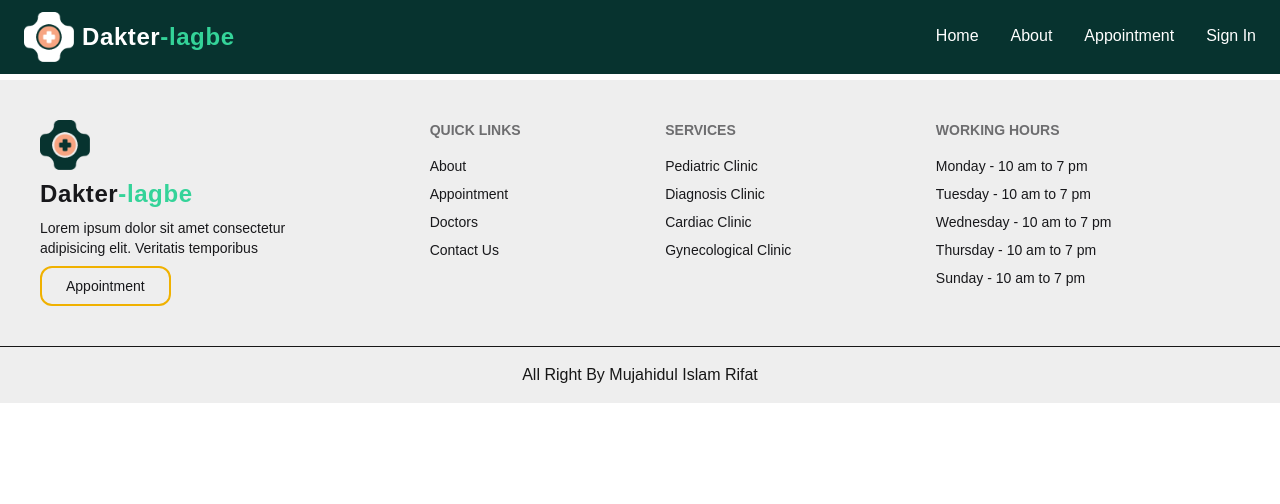
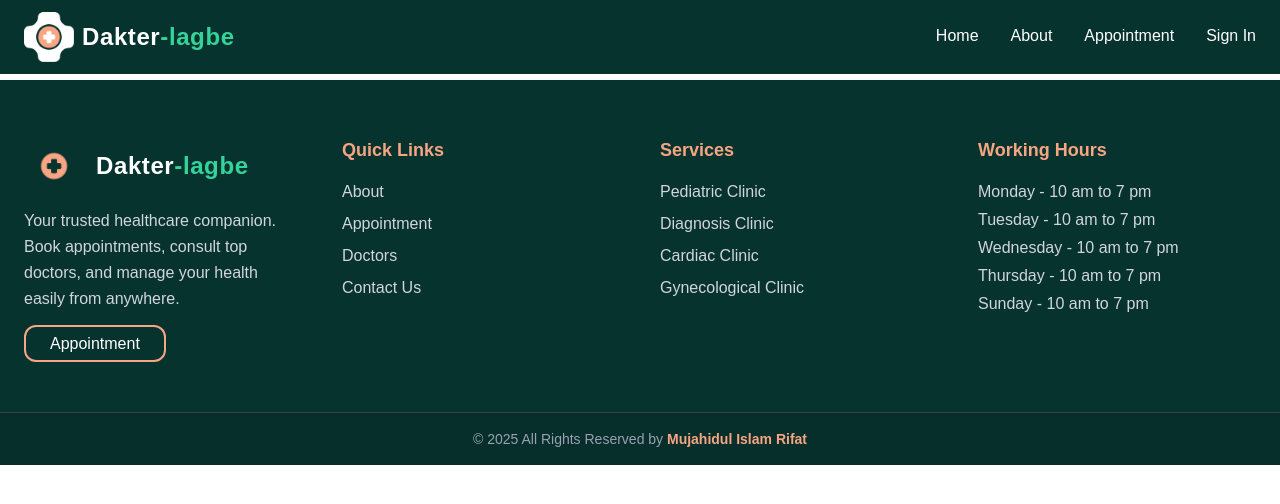
Before and after one commit to MujahidulIslam4541/Dakter-lagbe-client, a Next.js app: page /components/footer in a window 1280 px wide. Shown: the top 504 px of the page. Built offline with nearby package versions, Linux system fonts and the light colour scheme.

Commit message:
footer complete

```diff
--- a/app/components/footer/page.jsx
+++ b/app/components/footer/page.jsx
@@ -1,46 +1,77 @@
 import Image from "next/image";
 import React from "react";
 import navImage from "@/public/images/footer.png";
+import Link from "next/link";
 
 const Footer = () => {
   return (
-    <div>
-      <footer className="footer sm:footer-horizontal bg-base-300 mt-20 text-base-content p-10">
-        <aside>
-          <Image src={navImage} alt="Dakter-lagbe Logo" width={50} height={50} className="" />
-          <h1 className="text-2xl font-bold tracking-wide">
-            Dakter<span className="text-[#34D399]">-lagbe</span>
-          </h1>
-          <p>
-            Lorem ipsum dolor sit amet consectetur <br /> adipisicing elit. Veritatis temporibus{" "}
+    <footer className="bg-[#07332F] text-white mt-20">
+      {/* Main footer */}
+      <div className="max-w-7xl mx-auto grid grid-cols-1 md:grid-cols-4 gap-10 px-6 py-14 border-b border-gray-700">
+        {/* Brand Section */}
+        <div>
+          <div className="flex items-center gap-3 mb-3">
+            <Image
+              src={navImage}
+              alt="Dakter-lagbe Logo"
+              width={60}
+              height={50}
+              className="rounded-lg"
+            />
+            <h1 className="text-2xl font-bold tracking-wide">
+              Dakter<span className="text-[#34D399]">-lagbe</span>
+            </h1>
+          </div>
+          <p className="text-gray-300 leading-relaxed mb-5">
+            Your trusted healthcare companion. Book appointments, consult top
+            doctors, and manage your health easily from anywhere.
           </p>
-          <button className="px-6 py-2 border-2 border-yellow-500  rounded-xl">Appointment</button>
-        </aside>
-        <nav>
-          <h6 className="footer-title">Quick Links</h6>
-          <a className="link link-hover">About</a>
-          <a className="link link-hover">Appointment</a>
-          <a className="link link-hover">Doctors</a>
-          <a className="link link-hover">Contact Us</a>
-        </nav>
-        <nav>
-          <h6 className="footer-title">Services</h6>
-          <a className="link link-hover">Pediatric Clinic</a>
-          <a className="link link-hover">Diagnosis Clinic</a>
-          <a className="link link-hover">Cardiac Clinic</a>
-          <a className="link link-hover">Gynecological Clinic</a>
-        </nav>
-        <nav>
-          <h6 className="footer-title">Working Hours</h6>
-          <a className="link link-hover">Monday - 10 am to 7 pm</a>
-          <a className="link link-hover">Tuesday - 10 am to 7 pm</a>
-          <a className="link link-hover">Wednesday - 10 am to 7 pm</a>
-          <a className="link link-hover">Thursday - 10 am to 7 pm</a>
-          <a className="link link-hover">Sunday - 10 am to 7 pm</a>
-        </nav>
-      </footer>
-      <p className="py-4 text-center bg-base-300 border-t-1">All Right By Mujahidul Islam Rifat </p>
-    </div>
+          <Link href='/appointment' className="px-6 py-2 border-2 border-[#f7a582] hover:bg-[#f7a582] hover:text-black transition rounded-xl font-medium">
+            Appointment
+          </Link>
+        </div>
+
+        {/* Quick Links */}
+        <div>
+          <h6 className="text-lg font-semibold mb-4 text-[#f7a582]">Quick Links</h6>
+          <ul className="space-y-2 text-gray-300">
+            <li className="hover:text-[#f7a582] transition cursor-pointer">About</li>
+            <li className="hover:text-[#f7a582] transition cursor-pointer">Appointment</li>
+            <li className="hover:text-[#f7a582] transition cursor-pointer">Doctors</li>
+            <li className="hover:text-[#f7a582] transition cursor-pointer">Contact Us</li>
+          </ul>
+        </div>
+
+        {/* Services */}
+        <div>
+          <h6 className="text-lg font-semibold mb-4 text-[#f7a582]">Services</h6>
+          <ul className="space-y-2 text-gray-300">
+            <li className="hover:text-[#f7a582] transition cursor-pointer">Pediatric Clinic</li>
+            <li className="hover:text-[#f7a582] transition cursor-pointer">Diagnosis Clinic</li>
+            <li className="hover:text-[#f7a582] transition cursor-pointer">Cardiac Clinic</li>
+            <li className="hover:text-[#f7a582] transition cursor-pointer">Gynecological Clinic</li>
+          </ul>
+        </div>
+
+        {/* Working Hours */}
+        <div>
+          <h6 className="text-lg font-semibold mb-4 text-[#f7a582]">Working Hours</h6>
+          <ul className="space-y-1 text-gray-300">
+            <li>Monday - 10 am to 7 pm</li>
+            <li>Tuesday - 10 am to 7 pm</li>
+            <li>Wednesday - 10 am to 7 pm</li>
+            <li>Thursday - 10 am to 7 pm</li>
+            <li>Sunday - 10 am to 7 pm</li>
+          </ul>
+        </div>
+      </div>
+
+      {/* Bottom copyright */}
+      <div className="py-4 text-center text-gray-400 text-sm bg-[#062E2B]">
+        © {new Date().getFullYear()} All Rights Reserved by{" "}
+        <span className="text-[#f7a582] font-semibold">Mujahidul Islam Rifat</span>
+      </div>
+    </footer>
   );
 };
 
```
